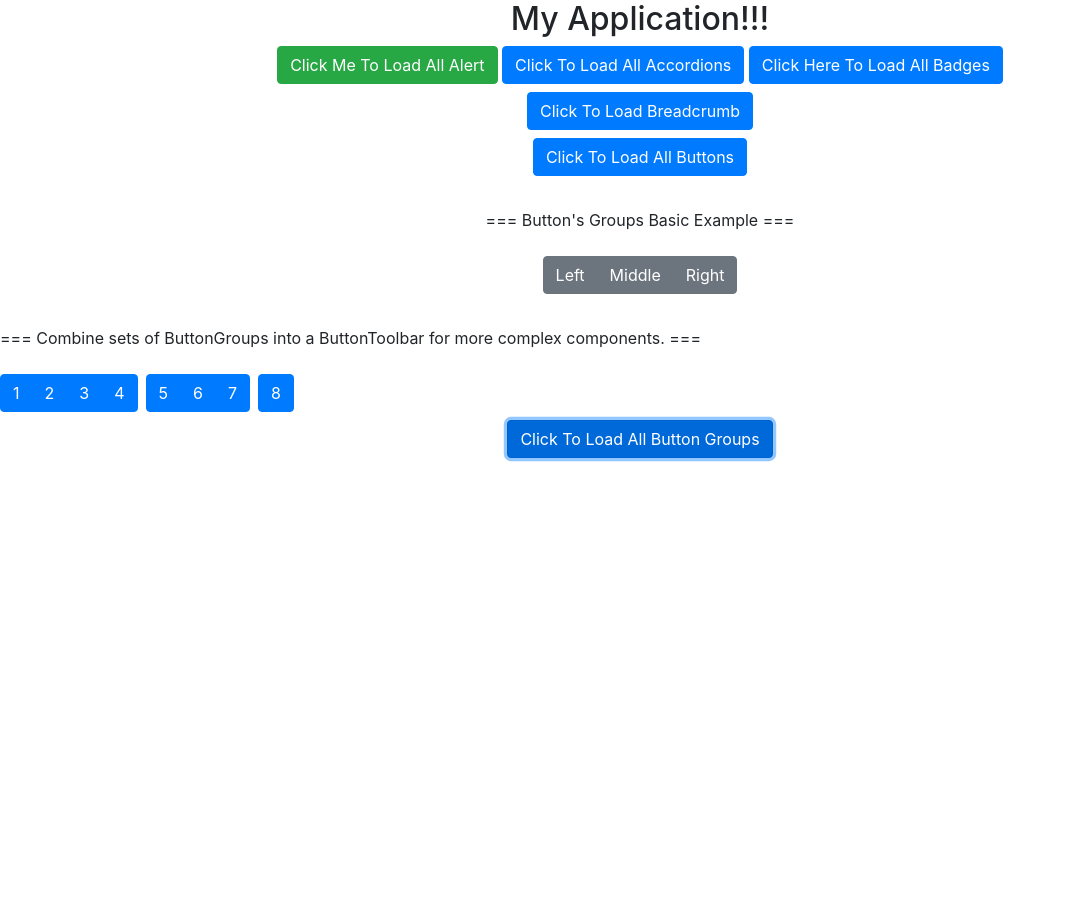
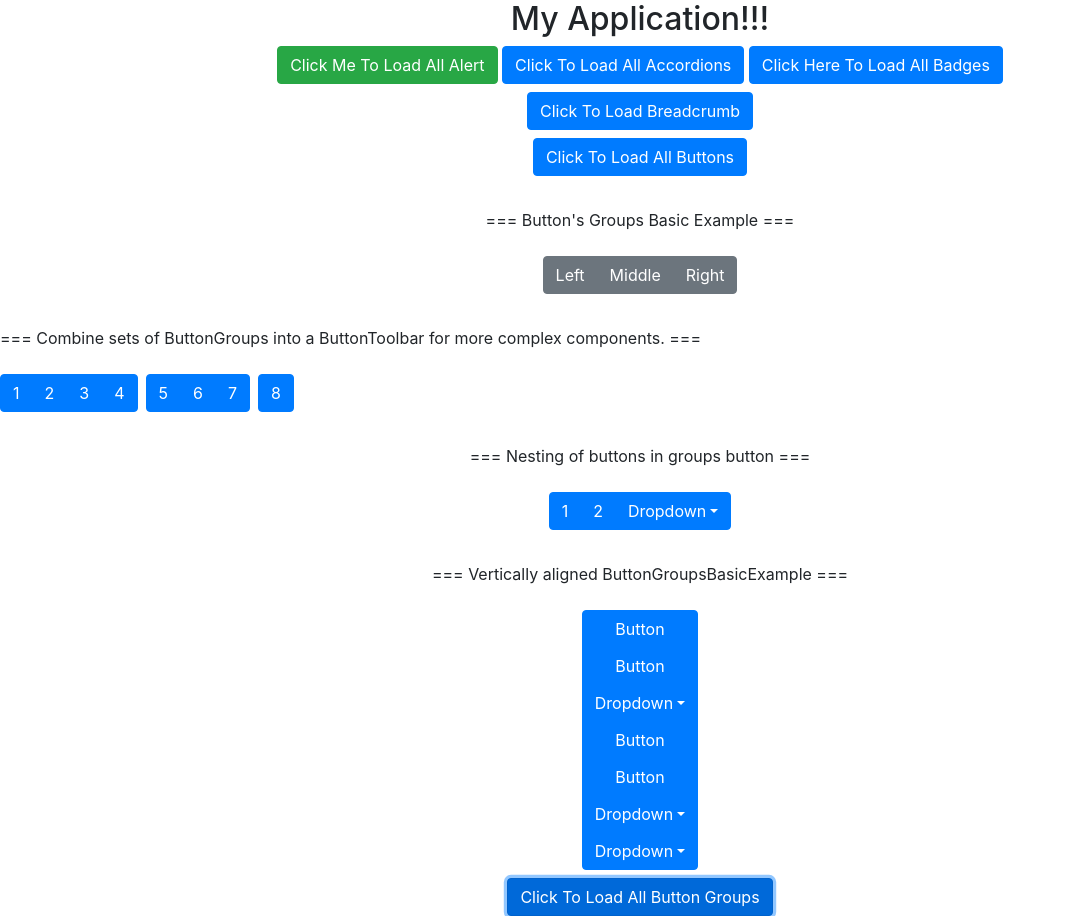
Before and after one commit to Khwajapasha/Boosrtrap-Practice, a React (Create React App) app: page / in a window 1280 px wide. Both pictures are taken after a click on the button "Click To Load All Button Groups". Shown: the whole page, without its empty margins (0-1066 px from the left). Before the commit the page ends 800 px from the top, so only its background shows below. Built offline with nearby package versions, Linux system fonts and the light colour scheme.

Commit message:
Implemented vertical aligned button & nesting of buttons

```diff
--- a/src/Component/MainBodySection/ButtonsGroupsComponent/AllGroupsButton.jsx
+++ b/src/Component/MainBodySection/ButtonsGroupsComponent/AllGroupsButton.jsx
@@ -1,8 +1,10 @@
 import React from "react";
 import { useState } from "react";
 import { Button } from "react-bootstrap";
+import {ButtonGroupNesting} from "./ButtonGroupNesting";
 import { ButtonGroupsBasicExample } from "./ButtonGroupsBasicExample";
 import { ButtonToolbarExample } from "./ButtonToolbarExample";
+import { ButtonGroupsVerticlevariation } from "./ButtonGroupsVerticlevariation";
 export const AllGroupsButton = () => {
   const [show, setShow] = useState(false);
   return (
@@ -11,6 +13,8 @@ export const AllGroupsButton = () => {
         <div>
           <ButtonGroupsBasicExample />
           <ButtonToolbarExample />
+          <ButtonGroupNesting />
+          <ButtonGroupsVerticlevariation />
         </div>
       )}
       <div className="mt-2">
--- /dev/null
+++ b/src/Component/MainBodySection/ButtonsGroupsComponent/ButtonGroupNesting.jsx
@@ -0,0 +1,25 @@
+import React from "react";
+import { ButtonGroup, DropdownButton, Button, Dropdown } from "react-bootstrap";
+export const ButtonGroupNesting = () => {
+  return (
+    <div className="mt-2">
+      <br />
+      === Nesting of buttons in groups button ===
+      <br />
+      <br />
+      <ButtonGroup>
+        <Button>1</Button>
+        <Button>2</Button>
+
+        <DropdownButton
+          as={ButtonGroup}
+          title="Dropdown"
+          id="bg-nested-dropdown"
+        >
+          <Dropdown.Item eventKey="1">Dropdown link</Dropdown.Item>
+          <Dropdown.Item eventKey="2">Dropdown link</Dropdown.Item>
+        </DropdownButton>
+      </ButtonGroup>
+    </div>
+  );
+};
--- /dev/null
+++ b/src/Component/MainBodySection/ButtonsGroupsComponent/ButtonGroupsVerticlevariation.jsx
@@ -0,0 +1,45 @@
+import React from "react";
+import { Button, Dropdown, DropdownButton, ButtonGroup } from "react-bootstrap";
+export const ButtonGroupsVerticlevariation = () => {
+  return (
+    <div className="mt-2">
+      <br />
+      === Vertically aligned ButtonGroupsBasicExample ===
+      <br /> <br />
+      <ButtonGroup vertical>
+        <Button>Button</Button>
+        <Button>Button</Button>
+
+        <DropdownButton
+          as={ButtonGroup}
+          title="Dropdown"
+          id="bg-vertical-dropdown-1"
+        >
+          <Dropdown.Item eventKey="1">Dropdown link</Dropdown.Item>
+          <Dropdown.Item eventKey="2">Dropdown link</Dropdown.Item>
+        </DropdownButton>
+
+        <Button>Button</Button>
+        <Button>Button</Button>
+
+        <DropdownButton
+          as={ButtonGroup}
+          title="Dropdown"
+          id="bg-vertical-dropdown-2"
+        >
+          <Dropdown.Item eventKey="1">Dropdown link</Dropdown.Item>
+          <Dropdown.Item eventKey="2">Dropdown link</Dropdown.Item>
+        </DropdownButton>
+
+        <DropdownButton
+          as={ButtonGroup}
+          title="Dropdown"
+          id="bg-vertical-dropdown-3"
+        >
+          <Dropdown.Item eventKey="1">Dropdown link</Dropdown.Item>
+          <Dropdown.Item eventKey="2">Dropdown link</Dropdown.Item>
+        </DropdownButton>
+      </ButtonGroup>
+    </div>
+  );
+};
```
